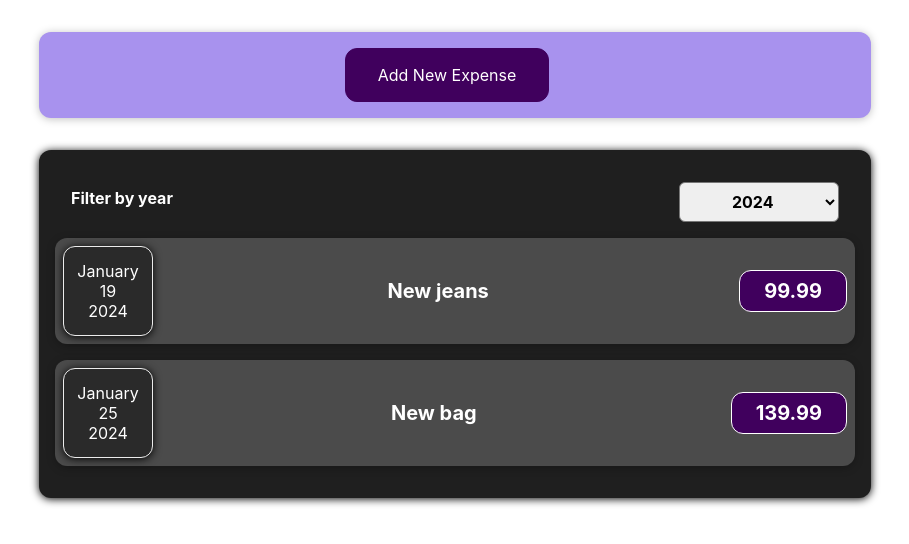
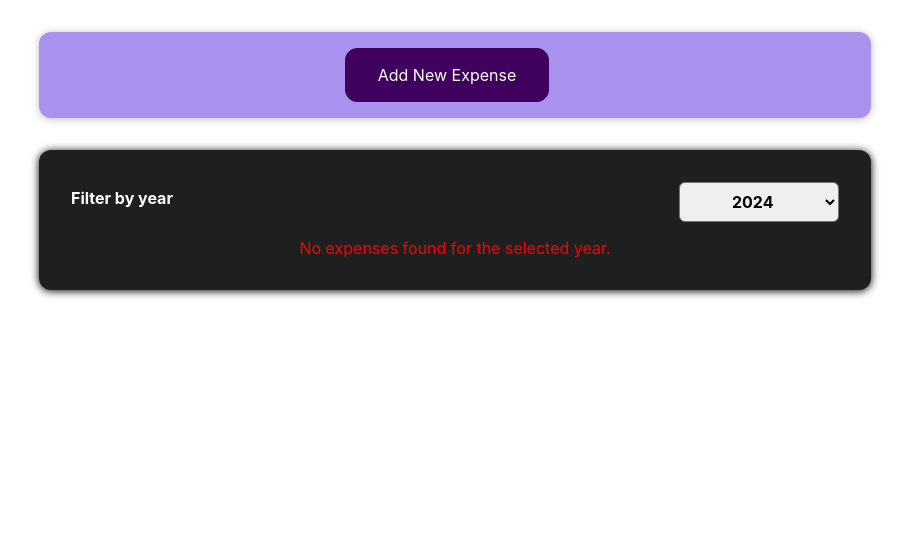
Before and after one commit to karlteine/expenses, a React (Create React App) app: page / in a window 1280 px wide. Shown: the top 544 px of the page, without its empty margins (185-1094 px from the left). Built offline with nearby package versions, Linux system fonts and the light colour scheme.

Commit message:
saving data to local storage

```diff
--- a/src/App.js
+++ b/src/App.js
@@ -1,29 +1,22 @@
+import { useState, useEffect } from 'react';
 import NewExpense from './components/NewExpense/NewExpense'
 import './App.css';
 import Expenses from './components/Expenses/Expenses';
 
 const App = () => {
-  const expenses = [
-    {
-      date: new Date(2023, 9, 6),
-      title: 'New book',
-      price: 30.99
-    },
-    {
-      date: new Date(2024, 0, 19),
-      title: 'New jeans',
-      price: 99.99
-    },
-    {
-      date: new Date(2024, 0, 25),
-      title: 'New bag',
-      price: 139.99
-    }
-  ]
+  const [expenses, setExpenses] = useState(() => {
+    const expensesFromLS = JSON.parse(localStorage.getItem('expenses'));
+    return expensesFromLS || [];
+  })
+
+  useEffect(() => {
+    localStorage.setItem('expenses', JSON.stringify(expenses));
+  }, [expenses]);
 
   const addExpenseHandler = (expense) => {
-    console.log('In App.js')
-    console.log(expense)
+    setExpenses((previousExpenses) => {
+      return [expense, ...previousExpenses];
+    })
   }
 
   return (
--- a/src/components/Expenses/ExpenseDate.js
+++ b/src/components/Expenses/ExpenseDate.js
@@ -1,9 +1,9 @@
 import Card from '../UI/Card';
 
 const ExpenseDate = (props) => {
-    const day = props.date.toLocaleString('en-US', { day: '2-digit' });
-    const month = props.date.toLocaleString('en-US', { month: 'long' });
-    const year = props.date.getFullYear();
+    const day = new Date(props.date).toLocaleString('en-US', { day: '2-digit' });
+    const month = new Date(props.date).toLocaleString('en-US', { month: 'long' });
+    const year = new Date(props.date).getFullYear();
 
     return (
         <Card className="expense-date">
--- a/src/components/Expenses/Expenses.js
+++ b/src/components/Expenses/Expenses.js
@@ -12,8 +12,8 @@ const Expenses = (props) => {
         console.log('Year data in expenses.js ' + selectedYear)
     };
 
-    const filteredExpenses = props.expenses.filter(expense => {
-        return expense.date.getFullYear().toString() === filteredYear;
+    const filteredExpenses = props.expenses.filter((expense) => {
+        return new Date(expense.date).getFullYear() === parseInt(filteredYear);
     });
 
     return (
```
